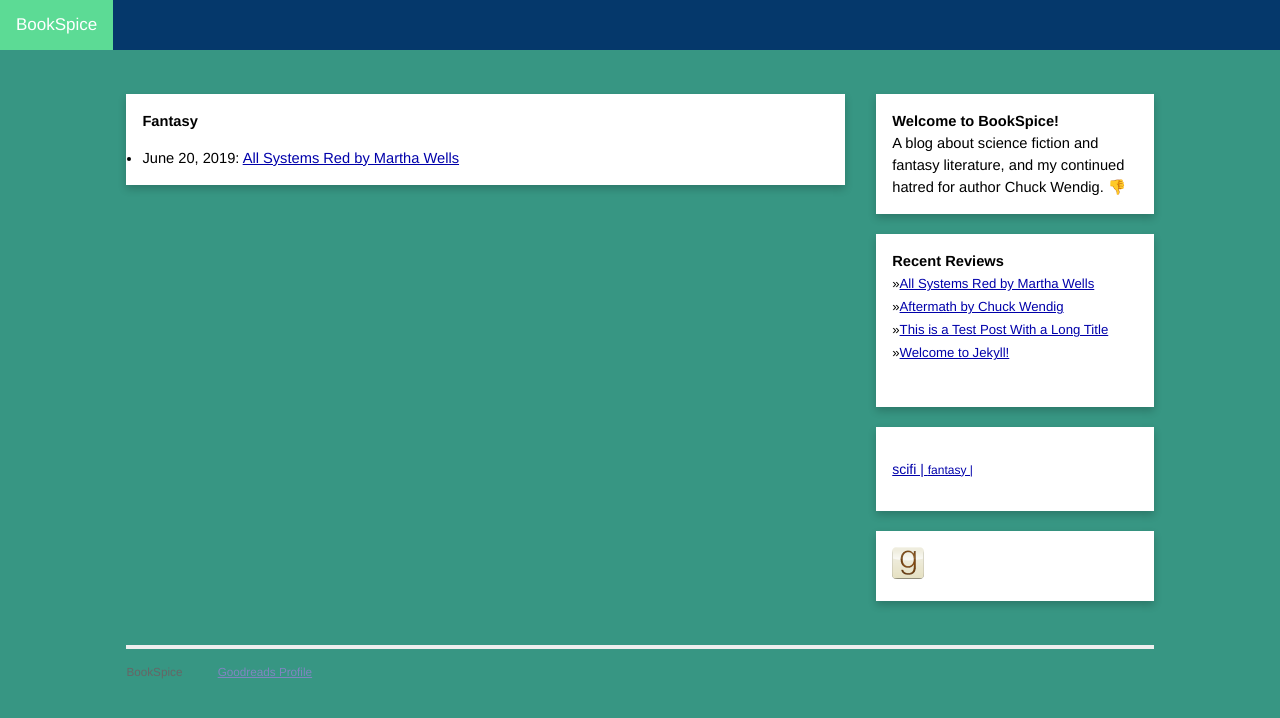
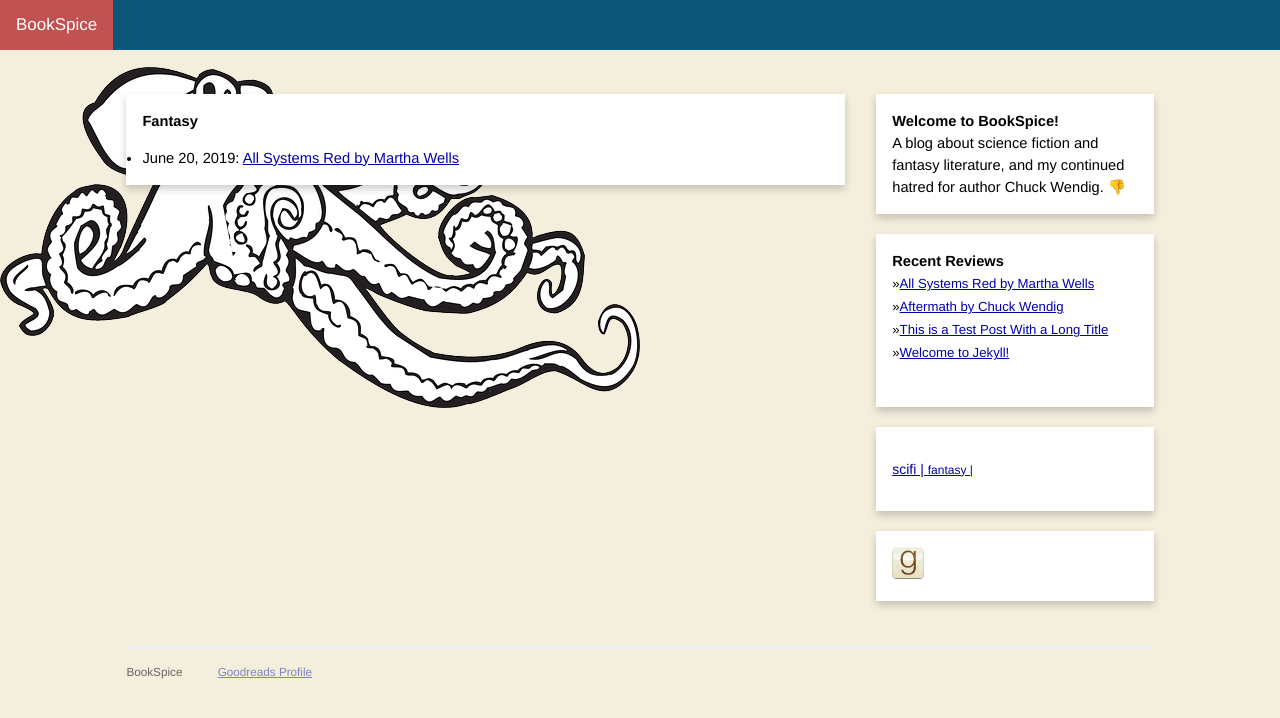
Before and after one commit to ThomStargazer/bookblog, a Jekyll site: the page built from tags/fantasy.md, in a window 1280 px wide. Shown: the top 718 px of the page. Built offline with Jekyll 4.4.1, drawn with Linux system fonts in a browser that asks for light colours; emoji names are drawn with the system emoji font.

Commit message:
changed look

```diff
--- a/css/screen.css
+++ b/css/screen.css
@@ -17,7 +17,9 @@ html, body {
 }
 
 body {
-  background-color: #379683;
+  /*background-color: #F4EEDD;*/
+  background: url("/bookblog/assets/images/octopus.png") no-repeat left top, #F4EEDD;
+  background-position: 0 5em;
   font: 13.34px helvetica, arial, clean, sans-serif;
   *font-size: small;
   text-align: center;
@@ -150,7 +152,7 @@ ul.posts {
   width: 100%;
   margin: auto auto 2em auto;
   line-height: 1.5em;
-  background-color: #05386B;
+  background-color: #0C5678;
   overflow: hidden;
   z-index: 1;
 }
@@ -170,7 +172,7 @@ ul.posts {
   }
 
   .topnav a.active {
-    background-color: #5CDB95;
+    background-color: #C25151;
     color: white;
   }
 
```
Also changed, not shown: assets/images/octopus-33147.png (added), assets/images/octopus-33147.svg (added), assets/images/octopus-33147_1280.png (added), assets/images/octopus-33147_640.png (added), assets/images/octopus.png (added).
